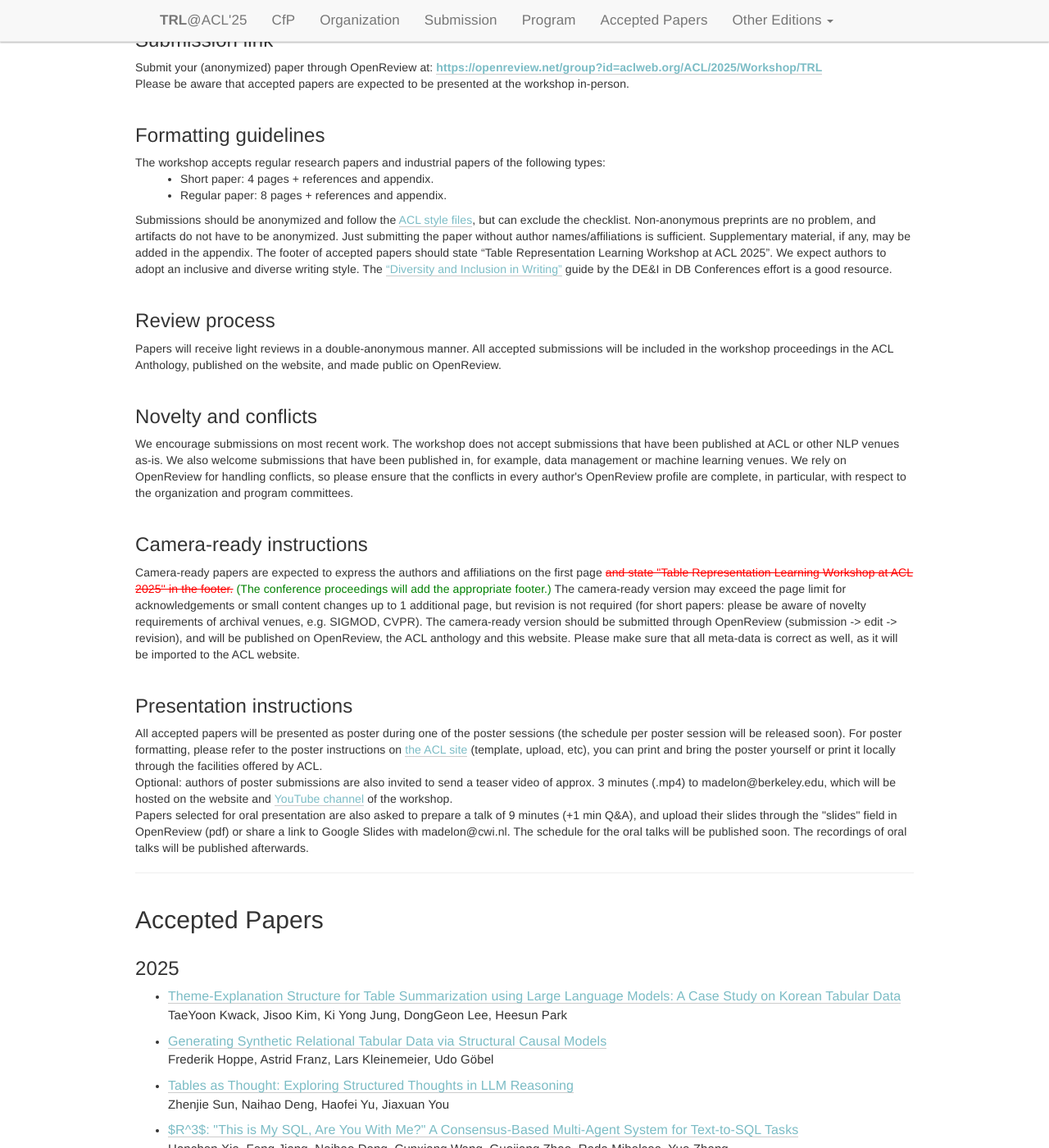
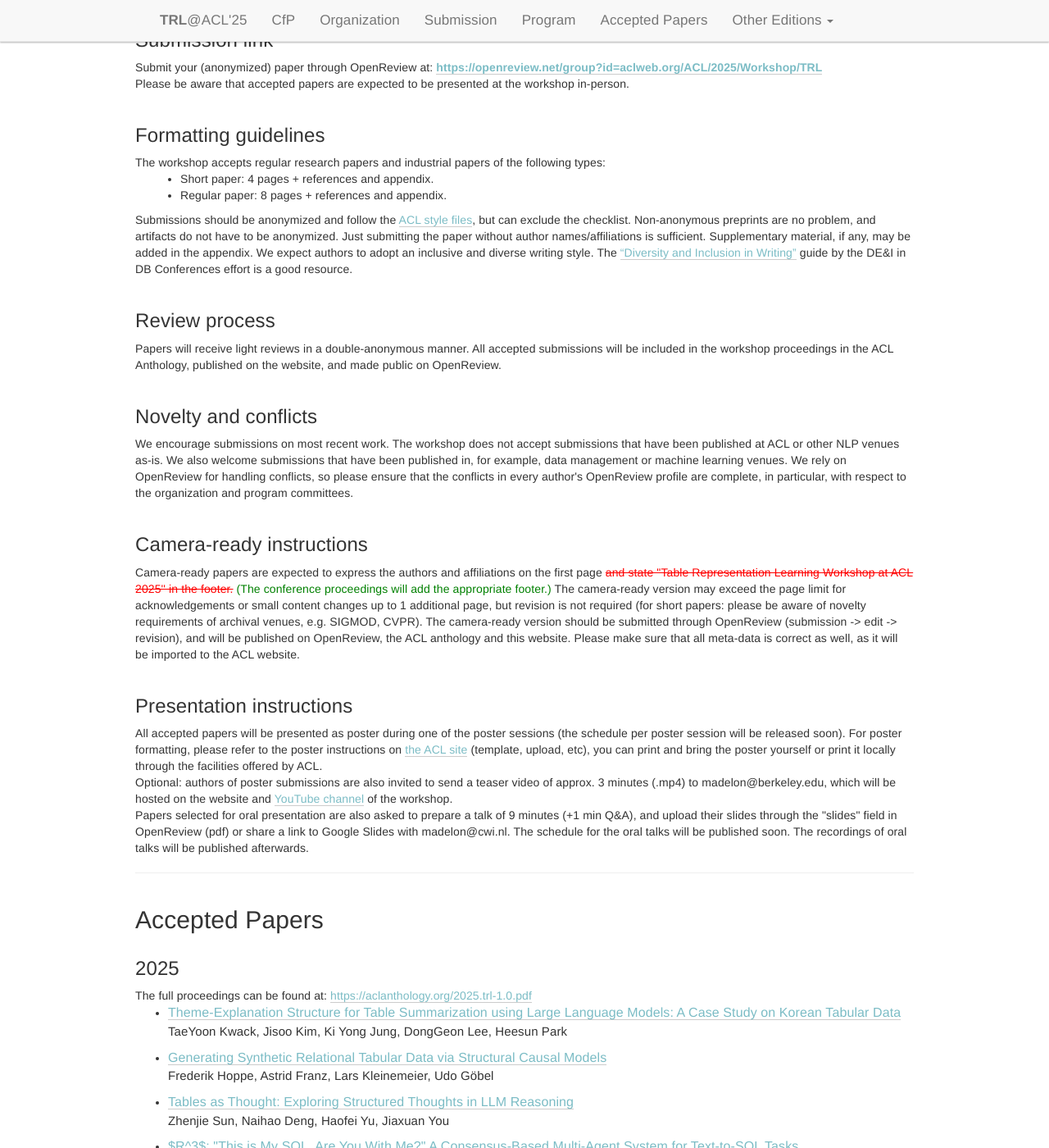
Before and after one commit to table-representation-learning/table-representation-learning.github.io, a Jekyll site: the page built from _pages/acl2025/index.html, in a window 1280 px wide and 1400 px high, scrolled down 4513 px. Shown: the whole window at 82% size. Built offline with Jekyll 4.4.1, drawn with Linux system fonts in a browser that asks for light colours.

Commit message:
add proceedings

```diff
--- a/_pages/acl2025/index.html
+++ b/_pages/acl2025/index.html
@@ -672,8 +672,7 @@ acknowledgements: ""
             <br>
             Submissions should be anonymized and follow the <a href="https://github.com/acl-org/acl-style-files" target="blank">ACL style files</a>, but can exclude the checklist.
             Non-anonymous preprints are no problem, and artifacts do not have to be anonymized. Just submitting the paper without author names/affiliations is sufficient.
-            Supplementary material, if any, may be added in the appendix.
-            The footer of accepted papers should state “Table Representation Learning Workshop at ACL 2025”. We expect authors to adopt an inclusive and diverse writing style.
+            Supplementary material, if any, may be added in the appendix. We expect authors to adopt an inclusive and diverse writing style.
             The <a href="https://dbdni.github.io/pages/inclusivewriting.html" target="blank">“Diversity and Inclusion in Writing”</a> guide by the DE&I in DB Conferences effort is a good resource.
         </div>
 
@@ -802,6 +801,8 @@ acknowledgements: ""
     <div>
         <h3>2025</h3>
 
+        The full proceedings can be found at: <a href="https://aclanthology.org/2025.trl-1.0.pdf" target="blank">https://aclanthology.org/2025.trl-1.0.pdf</a>
+
         <ul class="paper-list">
             <li>
                 <a class="paper-title" href="https://openreview.net/forum?id=Xwpn1unH8F" target="_blank">Theme-Explanation Structure for Table Summarization using Large Language Models: A Case Study on Korean Tabular Data</a>
```
